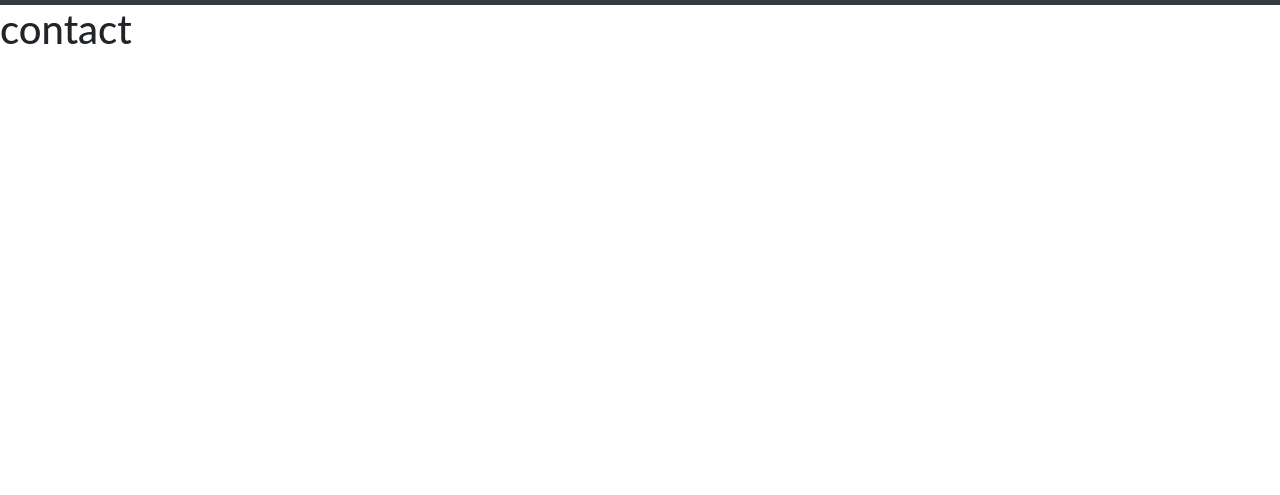
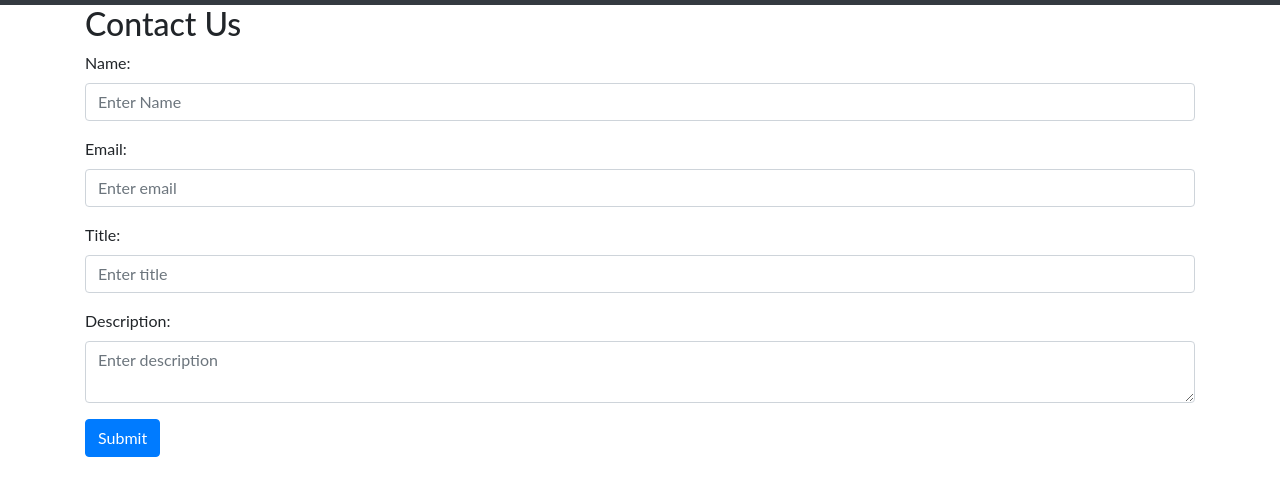
Before and after one commit to nikhilsmg/ngClassified, a website: page index.html at #!/contact in a window 1280 px wide. Shown: the part 61-556 px from the top of the page. Drawn offline with nearby package versions, Linux system fonts and the light colour scheme; some packages are replaced by stand-ins of ours.

Commit message:
5th commit router title added

```diff
--- a/components/classifieds.ctr.js
+++ b/components/classifieds.ctr.js
@@ -24,7 +24,7 @@
             {
                 classifiedd.contact=contact;
                 $scope.classifieds.push(classifiedd);
-                $scope.classifiedd = {};
+                $scope.classifiedd = {};                   //to empty the fields
                 var message="item added successfully";
                 snackbarFunction(message);              //pass the message
                 closeNav();
@@ -38,6 +38,7 @@
             $scope.classifiedd = classified;        //to get the edited data in the fields see ng-model in the form
         }
 
+        //after the saveEdit button clicked
         $scope.saveEdited = function(){
             $scope.showEdit=false;
             $scope.classifiedd = {};
@@ -47,6 +48,7 @@
 
         }
 
+        //to delete item
         $scope.deleteclassified = function(classified){
             var index = $scope.classifieds.indexOf(classified);
             if(confirm("Are you sure want to delete?")){
--- a/index.html
+++ b/index.html
@@ -1,5 +1,5 @@
 <!DOCTYPE html>
-<html lang="en">
+<html lang="en" ng-app="ngClassifieds">
 <head>
     <meta charset="UTF-8">
     <meta name="viewport" content="width=device-width, initial-scale=1.0">
@@ -11,9 +11,9 @@
     <!-- snackbar shows on successfully item added in classifieds.ctr.js -->
     <link rel="stylesheet" href="css/snackBar.css">
 
-    <title>ngClassifieds</title>
+    <title ng-bind="'App &mdash; ' + title">App</title>
 </head>
-<body ng-app="ngClassifieds" ng-controller="classifiedsController">
+<body  ng-controller="classifiedsController">
     <!-- header include -->
     <div ng-include="'views/header.html'"></div>
     <!--router -->
--- a/scripts/app.js
+++ b/scripts/app.js
@@ -1,17 +1,28 @@
 var app = angular.module("ngClassifieds", ["ngRoute"]);
-
+// see the components/classifieds.crt.js
+//routing
 app.config(function($routeProvider) {
     $routeProvider
     .when("/", {
+        title : "Home",
         templateUrl : "views/main.html"
       })
     .when("/about", {
+      title : "About",
       templateUrl : "views/about.html"
     })
     .when("/contact", {
+      title : "Contact",
       templateUrl : "views/contact.html"
     });
   });
+
+  //title setting
+  app.run(['$location', '$rootScope', function($location, $rootScope) {
+    $rootScope.$on('$routeChangeSuccess', function (event, current, previous) {
+      $rootScope.title = current.$$route.title;
+    });
+  }]);
 
   //custom directive
 app.directive("helloWorld", function(){
--- a/views/contact.html
+++ b/views/contact.html
@@ -1 +1,23 @@
-<h1>contact</h1>
+
+    <div class="container">
+        <h2>Contact Us</h2>
+        <form action="/addData">
+          <div class="form-group">
+            <label for="fullname">Name:</label>
+            <input type="text" class="form-control" id="name" placeholder="Enter Name" name="fullname">
+          </div>
+          <div class="form-group">
+            <label for="email">Email:</label>
+            <input type="email" class="form-control" id="email" placeholder="Enter email" name="email">
+          </div>
+          <div class="form-group">
+            <label for="title">Title:</label>
+            <input type="text" class="form-control" id="title" placeholder="Enter title" name="title">
+          </div>
+          <div class="form-group">
+            <label for="pwd">Description:</label>
+            <textarea class="form-control" id="description" placeholder="Enter description" name="description"></textarea>
+          </div>
+          <button type="submit" class="btn btn-primary">Submit</button>
+        </form>
+      </div>
```
Also changed, not shown: package.json (+2 -7 lines), views/main.html (+2 -0 lines), Readme.md (added), 1 other file.
